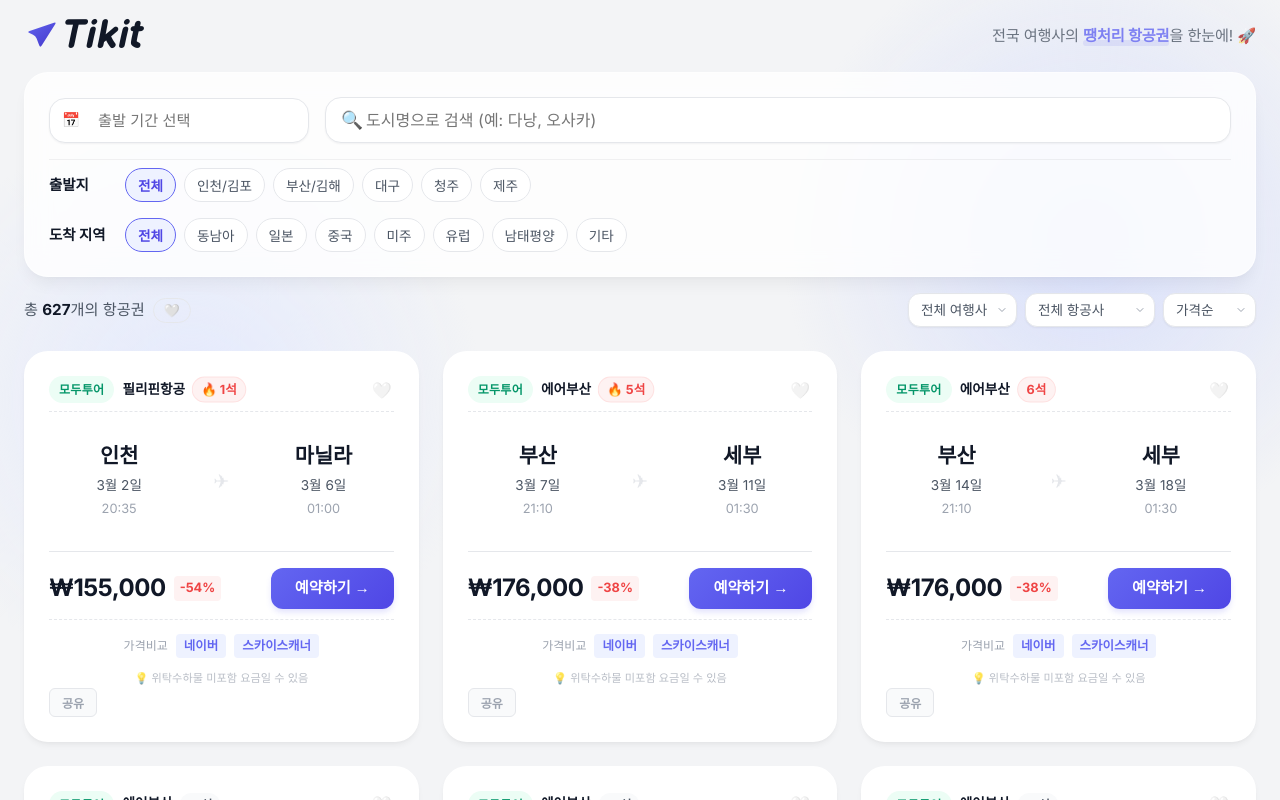
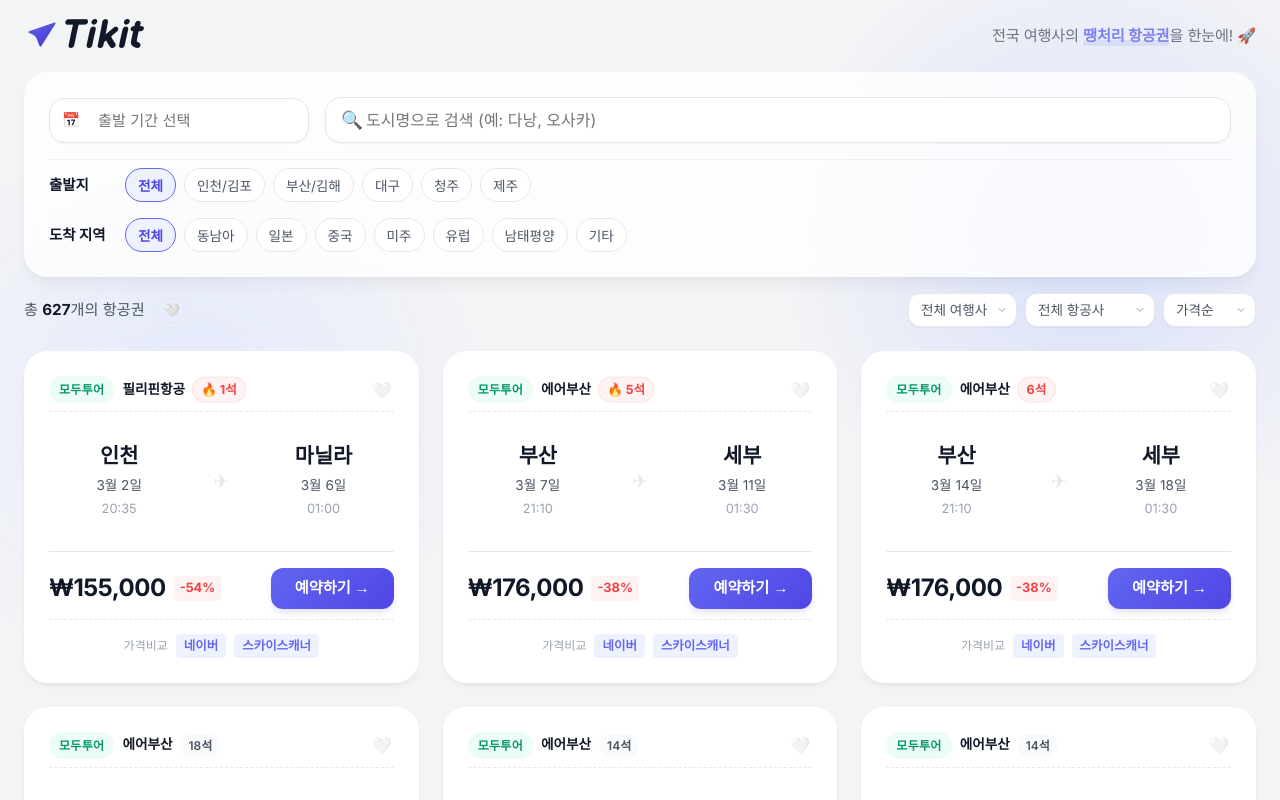
Before and after one commit to uingga/flight, a Next.js app: page / in a window 1280 px wide. Shown: the top 800 px of the page. Built offline with nearby package versions, Linux system fonts and the light colour scheme.

Commit message:
공유 버튼, 위탁수하물 문구 제거

```diff
--- a/src/components/Dashboard.tsx
+++ b/src/components/Dashboard.tsx
@@ -934,31 +934,11 @@ export default function Dashboard() {
                                                                 스카이스캐너
                                                             </a>
                                                         )}
-                                                        <span className={styles.compareLinkNote}>💡 위탁수하물 미포함 요금일 수 있음</span>
+
                                                     </div>
                                                 );
                                             })()}
-                                            {/* 공유 버튼 */}
-                                            <button
-                                                className={styles.shareButton}
-                                                onClick={(e) => {
-                                                    e.preventDefault();
-                                                    const text = `✈️ ${flight.departure.city}→${flight.arrival.city} ${formatPrice(flight.price)} (${flight.airline}, ${flight.departure.date}) - 티킷에서 확인`;
-                                                    const url = 'https://mytikit.vercel.app';
-                                                    if (navigator.share) {
-                                                        navigator.share({ title: '티킷 - 땡처리 항공권', text, url }).catch(() => { });
-                                                    } else {
-                                                        navigator.clipboard.writeText(`${text}\n${url}`).then(() => {
-                                                            const btn = e.currentTarget;
-                                                            btn.textContent = '✅ 복사됨';
-                                                            setTimeout(() => { btn.textContent = '공유'; }, 1500);
-                                                        });
-                                                    }
-                                                }}
-                                                title="이 항공편 공유하기"
-                                            >
-                                                공유
-                                            </button>
+
                                         </div>
 
 
```
